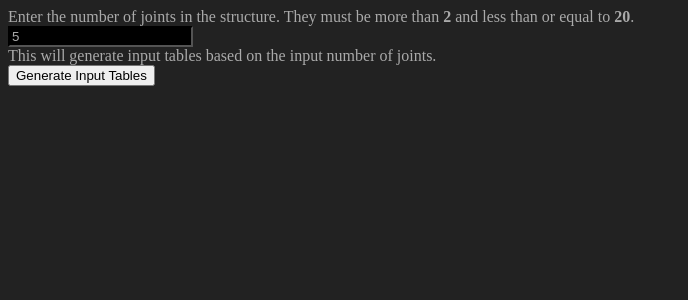
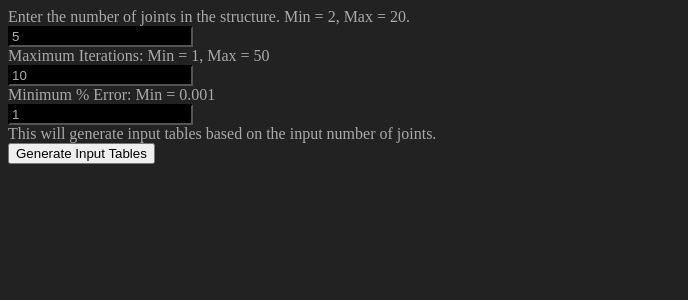
Before and after one commit to ClintonMag/moment-distribution, a Flask app: page / in a window 1280 px wide. Shown: the top 300 px of the page, without its empty margins (0-688 px from the left). Run offline with Flask 2, Linux system fonts and the light colour scheme.

Commit message:
Added minimum error and maximum iteration input boxes.

```diff
--- a/main_app/static/momentDistribution.js
+++ b/main_app/static/momentDistribution.js
@@ -58,6 +58,10 @@ const constant = {
     NODES_MIN: 3,
     NODES_MAX: 20,
     NUM_NODES_DEFAULT: 5,
+    TEXT_MAXLENGTH: 1,
+    MIN_ITERATIONS: 1,
+    MAX_ITERATIONS: 50,
+    MIN_ERROR: 0.001,
 };
 
 // Contains variable names and values used in various places in the code
@@ -69,9 +73,16 @@ var cfg = {
     // Contains the number of nodes typed in #number-of-nodes input box
     numberOfNodes: constant.NUM_NODES_DEFAULT,
 
+    // Contains maximum iterations for the method
+    maxIterations: constant.MAX_ITERATIONS,
+
+    // Contains minimum error stopping condition for the method
+    minError: constant.MIN_ERROR,
+
     // Contains names of tables
     tbl: {
         nodes: 'nodes',
+        connections: 'connections',
         df: 'df',
         cof: 'cof',
         init: 'init',
@@ -87,15 +98,16 @@ var cfg = {
     // All html id values in the html file, hardcoded or generated.
     htmlId: {
         inputNodes: 'input-nodes',
+        minError: 'error',
+        maxIterations: 'iterations',
         numberOfNodes: 'number-of-nodes',
         inputTables: 'input-tables',
         nodeCheckbox: 'node-checkbox',
+        makeTables: 'make-tables',
     },
 
     // All html name values hardcoded in the html file
-    htmlName: {
-        makeTables: 'make-tables',
-    },
+    htmlName: {},
 
     // All event handlers
     handlers: {
@@ -143,13 +155,20 @@ var cfg = {
                 }
         },
 
-        checkNodes: function(event) {
+        checkInputBoxes: function(event) {
             // Ensure #number-of-nodes input box has a value >2 and <=20.
-            // If not, disable the button[name="make-tables"] button
-            let nodes = document.getElementById('number-of-nodes');
-            let button = document.getElementsByName('make-tables')[0];
-            if (Number(nodes.value)<constant.NODES_MIN ||
-            Number(nodes.value)>constant.NODES_MAX) {
+            // If not, disable the #make-tables button
+            let nodes = document.getElementById(cfg.htmlId.numberOfNodes);
+            let iterations = document.getElementById(cfg.htmlId.maxIterations);
+            let error = document.getElementById(cfg.htmlId.minError);
+            let button = document.getElementById(cfg.htmlId.makeTables);
+            // console.log(nodes, iterations, error, button);
+            if (Number(nodes.value)<constant.NODES_MIN
+                || Number(nodes.value)>constant.NODES_MAX
+                || Number(iterations.value)<constant.MIN_ITERATIONS
+                || Number(iterations.value)>constant.MAX_ITERATIONS
+                || Number(error.value)<constant.MIN_ERROR)
+            {
                 button.disabled = true;
             } else {
                 button.disabled = false;
@@ -161,33 +180,38 @@ var cfg = {
             // Remove existing tables if present
             clearInputTables();
 
-            // Get the number of nodes from document
-            let numberOfNodes = Number(
+            // Get initial values from document
+            cfg.numberOfNodes = Number(
                 document.getElementById('number-of-nodes').value
             );
 
-            // Update the current number of nodes
-            cfg.numberOfNodes = numberOfNodes;
+            cfg.maxIterations = Number(
+                document.getElementById(cfg.htmlId.maxIterations).value
+            )
+
+            cfg.minError = Number(
+                document.getElementById(cfg.htmlId.minError).value
+            )
 
             // Create node table where labels for each node will be typed
-            let nodes = makeNodeTable(numberOfNodes);
+            let nodes = makeNodeTable(cfg.numberOfNodes);
 
             // Create distribution factor table
-            let df = makeContentTable(cfg.tbl.df, numberOfNodes);
+            let df = makeContentTable(cfg.tbl.df, cfg.numberOfNodes);
             df.SetCaption('Distribution Factor');
 
             // Create carry-over factor table
-            let cof = makeContentTable(cfg.tbl.cof, numberOfNodes);
+            let cof = makeContentTable(cfg.tbl.cof, cfg.numberOfNodes);
             cof.SetCaption('Carry-over Factor');
             // Hide footer, not needed.
             cof.table.tFoot.hidden = true;
 
             // Create initial moments table
-            let init = makeContentTable(cfg.tbl.init, numberOfNodes);
+            let init = makeContentTable(cfg.tbl.init, cfg.numberOfNodes);
             init.SetCaption('Initial Moments');
 
             // Create applied moments table
-            let moments = makeMomentsTable(cfg.tbl.moments, numberOfNodes);
+            let moments = makeMomentsTable(cfg.tbl.moments, cfg.numberOfNodes);
             moments.SetCaption('Applied Moments');
             // Hide footer, not needed.
             moments.table.tFoot.hidden = true;
@@ -223,13 +247,21 @@ var cfg = {
 
 // Some setup code that accesses the DOM; must run upon script load.
 
-// Add 'input' event listener to #number-of-nodes input box'
-document.getElementById('number-of-nodes').addEventListener(
-    'input', cfg.handlers.checkNodes, false
+// Add 'input' event listener to initial input boxes'
+document.getElementById(cfg.htmlId.numberOfNodes).addEventListener(
+    'input', cfg.handlers.checkInputBoxes, false
 );
 
-// Add 'click' event listener to button['make-tables'] button
-document.getElementsByName('make-tables')[0].addEventListener(
+document.getElementById(cfg.htmlId.maxIterations).addEventListener(
+    'input', cfg.handlers.checkInputBoxes, false
+);
+
+document.getElementById(cfg.htmlId.minError).addEventListener(
+    'input', cfg.handlers.checkInputBoxes, false
+);
+
+// Add 'click' event listener to #make-tables button
+document.getElementById(cfg.htmlId.makeTables).addEventListener(
     'click', cfg.handlers.makeInputTables, false
 );
 
@@ -415,7 +447,7 @@ function makeNodeTable(numberOfNodes) {
     let inputNumber = document.createElement('input');
     inputNumber.type = 'text';
     inputNumber.size = 3;
-    inputNumber.setAttribute('maxlength', 3);
+    inputNumber.setAttribute('maxlength', constant.TEXT_MAXLENGTH);
     let start = {x: 1, y: 1};
     let size = {x: numberOfNodes, y: 1};
     nodes.setTag(inputNumber, start, size);
@@ -640,12 +672,43 @@ function getInputs() {
     // Object that will contain arrays with data from each input table.
     let inputs = {};
     // All 2D arrays except moments
+    // connections stores true/false values such that connections[x][y]=true
+    // means node x is connected to node y.
+    let connections = [];
     let df = [];
     let cof = [];
     let init = [];
     let moments = [];
 
+    let maxIterations = 0;
+    let minError = 0;
+
     // Read inputs from the tables
+
+    // Read checkboxes
+    let ord_a = 'a'.charCodeAt(0);
+    for (let i = 0; i < cfg.numberOfNodes; i++) {
+        // Used to select the node that node 'i' is connected to. See
+        // makeNodeTable for similar technique.
+        let node = 0;
+        let row = [];
+        for (let j = 0; j < cfg.numberOfNodes-1; j++) {
+            if (i === j) {
+                node += 1;
+            }
+            let checkbox = document.getElementById(
+                `${cfg.htmlId.nodeCheckbox}-${cfg.nodeLabelsArray[i]}` +
+                `-${cfg.nodeLabelsArray[node]}`
+            );
+            console.log(cfg.nodeLabelsArray[i], cfg.nodeLabelsArray[node]);
+            console.log(checkbox);
+            row[j] = checkbox.checked;
+            node += 1;
+        }
+        // Append row checkbox states
+        connections.push(row);
+    }
+
     let dfInputs = document
         .getElementsByName(cfg.tbl.df)[0]
         .getElementsByTagName('input');
@@ -688,6 +751,7 @@ function getInputs() {
     }
 
     // Add the arrays to the main object so it can be returned
+    inputs[cfg.tbl.connections] = connections;
     inputs[cfg.tbl.df] = df;
     inputs[cfg.tbl.cof] = cof;
     inputs[cfg.tbl.init] = init;
@@ -696,4 +760,9 @@ function getInputs() {
     return inputs;
 }
 
+function startIterations(inputs) {
+    //
+
+}
+
 })();
--- a/main_app/templates/index.html
+++ b/main_app/templates/index.html
@@ -1,10 +1,14 @@
 {% extends 'base.html' %}
 {% block body %}
     <div id="input-nodes">
-        <span>Enter the number of joints in the structure. They must be more than <strong>2</strong> and less than or equal to <strong>20</strong>.</span><br>
+        <span>Enter the number of joints in the structure. Min = 2, Max = 20.</span><br>
         <input type="number" id="number-of-nodes" value="5"><br>
+        <span>Maximum Iterations: Min = 1, Max = 50</span><br>
+        <input type="number" id="iterations" value="10"><br>
+        <span>Minimum % Error: Min = 0.001</span><br>
+        <input type="number" id="error" value="1"><br>
         <span>This will generate input tables based on the input number of joints.</span><br>
-        <button type="button" name="make-tables">Generate Input Tables</button>
+        <button type="button" id="make-tables">Generate Input Tables</button>
     </div>
     <!-- A string of html referring to the input tables will be plugged in this div -->
     <div id="input-tables"></div>
```
